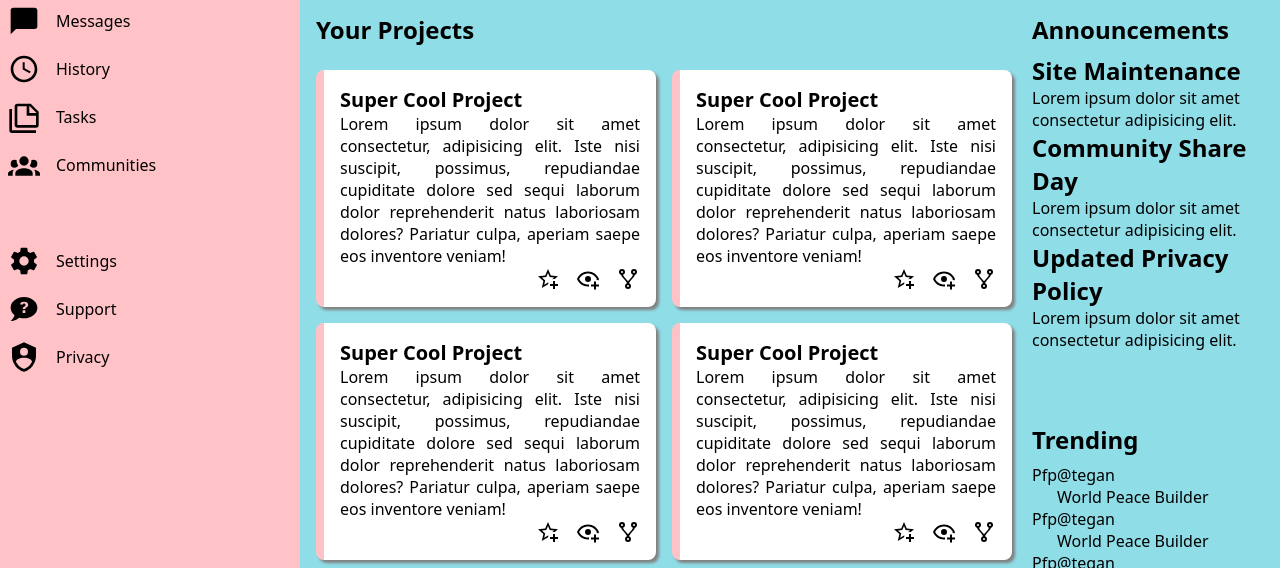
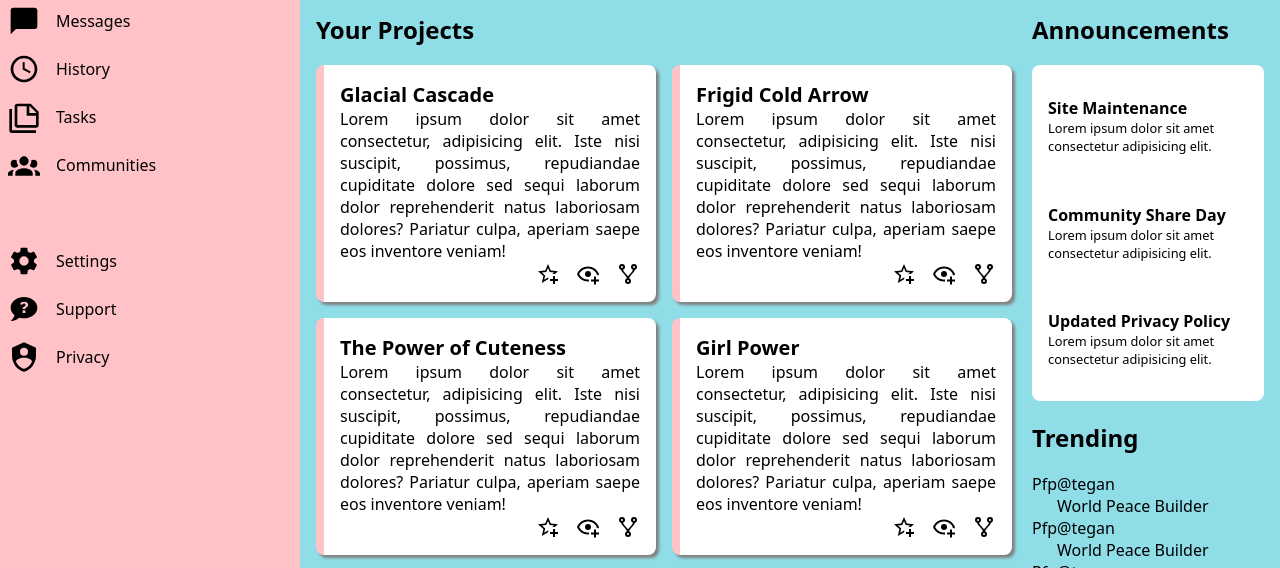
Before and after one commit to alfaeridani/admin-dashboard, a plain HTML site: page index.html in a window 1280 px wide. Shown: the part 203-771 px from the top of the page. Drawn offline with Linux system fonts and the light colour scheme.

Commit message:
Style the announcement card

```diff
--- a/index.html
+++ b/index.html
@@ -68,10 +68,10 @@
         </div>
     </div>
     <div class="main-container">
+        <h1 class="title">Your Projects</h1>
         <div class="projects">
-            <h1 class="title">Your Projects</h1>
             <div class="project-card">
-                <h2 class="card-title">Super Cool Project</h2>
+                <h2 class="card-title">Glacial Cascade</h2>
                 <p>Lorem ipsum dolor sit amet consectetur, adipisicing
                     elit. Iste nisi suscipit, possimus, repudiandae
                     cupiditate dolore sed sequi laborum dolor reprehenderit
@@ -84,7 +84,7 @@
                 </div>
             </div>
             <div class="project-card">
-                <h2 class="card-title">Super Cool Project</h2>
+                <h2 class="card-title">Frigid Cold Arrow</h2>
                 <p>Lorem ipsum dolor sit amet consectetur, adipisicing
                     elit. Iste nisi suscipit, possimus, repudiandae
                     cupiditate dolore sed sequi laborum dolor reprehenderit
@@ -97,7 +97,7 @@
                 </div>
             </div>
             <div class="project-card">
-                <h2 class="card-title">Super Cool Project</h2>
+                <h2 class="card-title">The Power of Cuteness</h2>
                 <p>Lorem ipsum dolor sit amet consectetur, adipisicing
                     elit. Iste nisi suscipit, possimus, repudiandae
                     cupiditate dolore sed sequi laborum dolor reprehenderit
@@ -110,7 +110,7 @@
                 </div>
             </div>
             <div class="project-card">
-                <h2 class="card-title">Super Cool Project</h2>
+                <h2 class="card-title">Girl Power</h2>
                 <p>Lorem ipsum dolor sit amet consectetur, adipisicing
                     elit. Iste nisi suscipit, possimus, repudiandae
                     cupiditate dolore sed sequi laborum dolor reprehenderit
@@ -123,7 +123,7 @@
                 </div>
             </div>
             <div class="project-card">
-                <h2 class="card-title">Super Cool Project</h2>
+                <h2 class="card-title">Freezing Beauty</h2>
                 <p>Lorem ipsum dolor sit amet consectetur, adipisicing
                     elit. Iste nisi suscipit, possimus, repudiandae
                     cupiditate dolore sed sequi laborum dolor reprehenderit
@@ -149,8 +149,8 @@
                 </div>
             </div>
         </div>
+        <h1 class="title">Announcements</h1>
         <div class="announcements">
-            <h1 class="title">Announcements</h1>
             <div class="single-announcement">
                 <h2 class="announcement-title">Site Maintenance</h2>
                 <p>Lorem ipsum dolor sit amet consectetur adipisicing elit.</p>
@@ -164,8 +164,8 @@
                 <p>Lorem ipsum dolor sit amet consectetur adipisicing elit.</p>
             </div>
         </div>
+        <h1 class="title">Trending</h1>
         <div class="trending">
-            <h1 class="title">Trending</h1>
             <div class="single-trending">
                 <p>Pfp</p>
                 <div class="trending-username">
--- a/styles.css
+++ b/styles.css
@@ -26,8 +26,6 @@ a {
 }
 
 body {
-    width: 100vw;
-    height: 100vh;
     display: grid;
     grid-template-columns: 300px 1fr;
     grid-template-rows: 50px 150px 1fr;
@@ -153,14 +151,14 @@ body {
 .main-container {
     display: grid;
     grid-template-columns: 3fr 1fr;
-    grid-template-rows: repeat(2, 1fr);
+    grid-template-rows: 2rem 1fr 2rem 1fr;
+    grid-auto-flow: column;
     gap: 20px;
     padding: 1rem;
     background-color: var(--turquoise);
 }
 
 .title {
-    grid-column: 1 / -1;
     font-size: 1.5rem;
     margin-bottom: 0.5rem;
 }
@@ -170,10 +168,10 @@ body {
 }
 
 .projects {
-    grid-row: 1 / -1;
     display: grid;
     grid-template-columns: repeat(2, 1fr);
     gap: 1rem;
+    grid-row: 2 / -1;
 }
 
 .project-card {
@@ -199,6 +197,27 @@ body {
     height: 24px;
 }
 
+
+
+/* Announcement section */
+
+.announcements {
+    background-color: white;
+    border-radius: 0.5rem;
+    padding: 1rem;
+    display: grid;
+    gap: 1rem;
+    align-items: center;
+}
+
+.announcement-title {
+    font-size: 1rem;
+}
+
+.single-announcement > p {
+    font-size: 0.8rem;
+}
+
 .single-trending {
     display: flex;
 }
```
